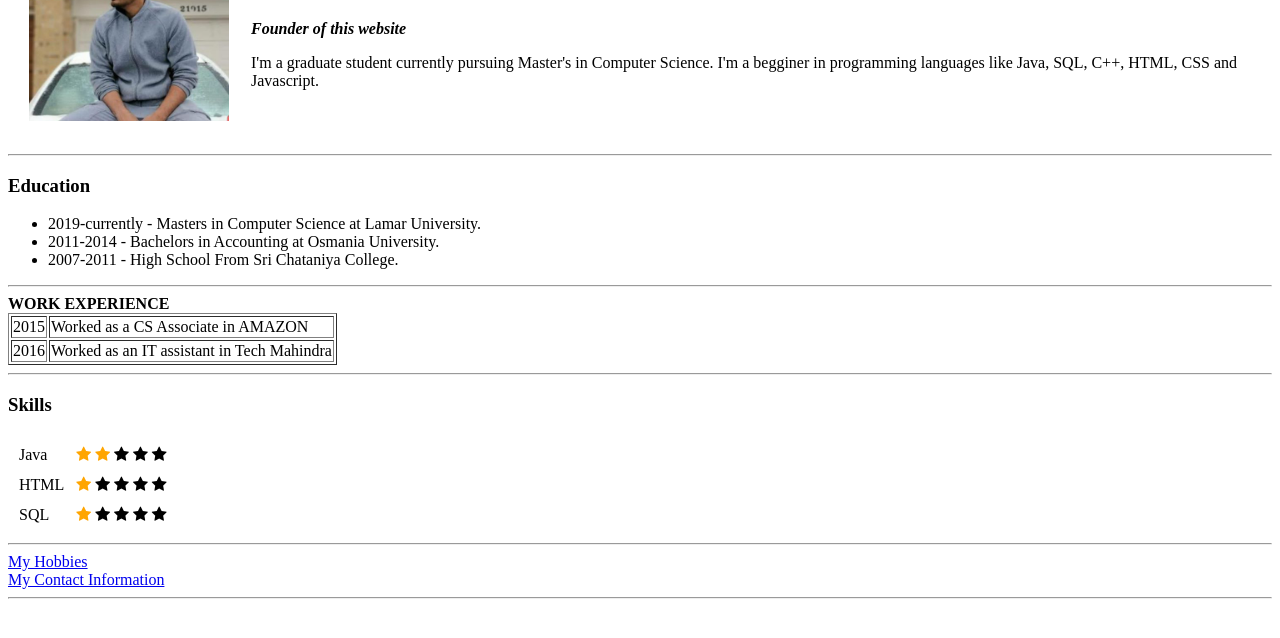
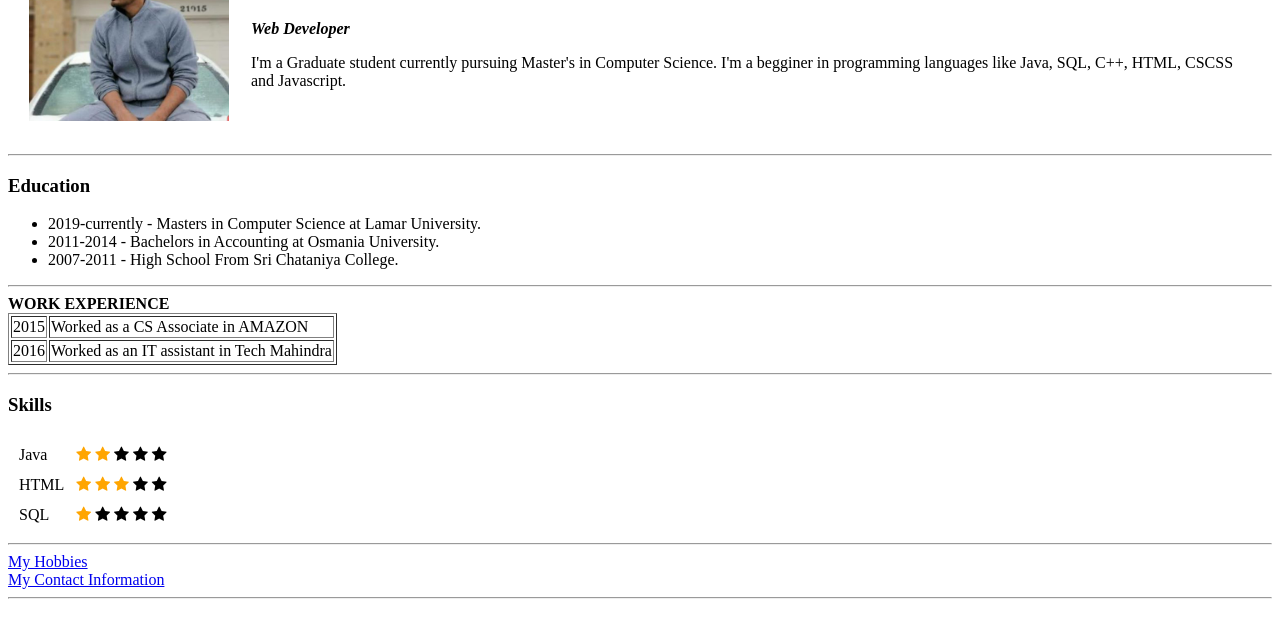
Before and after one commit to alidevep01/CV, a plain HTML site: page index.html in a window 1280 px wide. Shown: the part 108-746 px from the top of the page. Drawn offline with Linux system fonts and the light colour scheme.

Commit message:
Update index.html

```diff
--- a/index.html
+++ b/index.html
@@ -12,9 +12,9 @@
     <td><img src="ali.png.jpg" alt="Mohammad Ali's Profile" width="200" height="200"></td>
 
       <td>  <h1>Mohammad Ali</h1>
-        <p><em><strong>Founder of this website</strong></em></p>
-        <p>I'm a graduate student currently pursuing Master's in Computer Science. I'm a begginer in programming languages like Java, SQL, C++, HTML,
-          CSS and Javascript.</p></td>
+        <p><em><strong>Web Developer</strong></em></p>
+        <p>I'm a Graduate student currently pursuing Master's in Computer Science. I'm a begginer in programming languages like Java, SQL, C++, HTML,
+          CSCSS and Javascript.</p></td>
 
   </tr>
   </table>
@@ -64,8 +64,8 @@
     <tr>
       <td>HTML</td>
       <td><span class="fa fa-star checked"></span>
-      <span class="fa fa-star"></span>
-      <span class="fa fa-star"></span>
+      <span class="fa fa-star checked"></span>
+      <span class="fa fa-star checked"></span>
       <span class="fa fa-star"></span>
       <span class="fa fa-star"></span></td>
     </tr>
```
